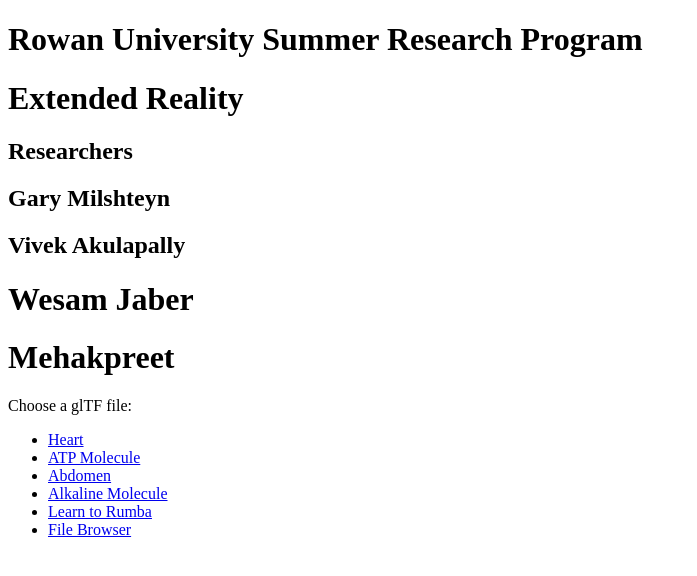
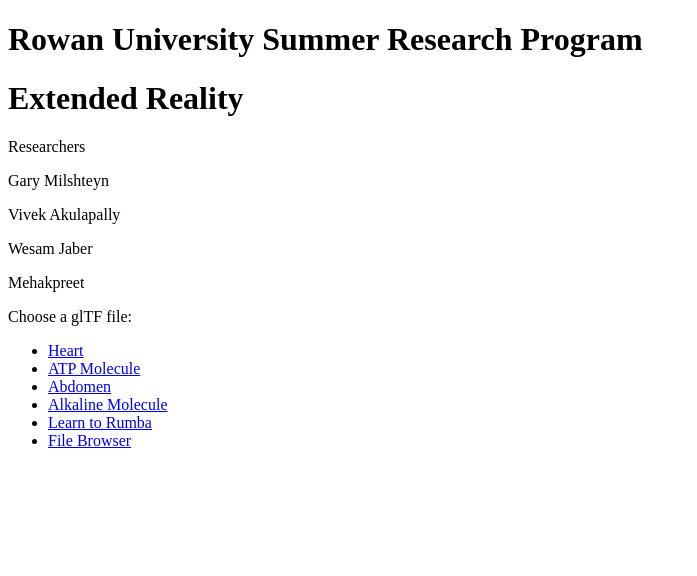
Before and after one commit to rrabbitz/LoadedGLB, a plain HTML site: page index.html in a window 1280 px wide. Shown: the whole page, without its empty margins (0-697 px from the left). Drawn offline with Linux system fonts and the light colour scheme.

Commit message:
Update index.html

```diff
--- a/index.html
+++ b/index.html
@@ -8,11 +8,11 @@
   <h1>Rowan University Summer Research Program</h1>
   <h1>Extended Reality</h1>
 
-  <h2>Researchers</h2>
-  <h2>Gary Milshteyn</h2>
-  <h2>Vivek Akulapally</h2>
-  <h1>Wesam Jaber</h1>
-  <h1>Mehakpreet</h1>
+  <p>Researchers</p>
+  <p>Gary Milshteyn</p>
+  <p>Vivek Akulapally</p>
+  <p>Wesam Jaber</p>
+  <p>Mehakpreet</p>
 
 
   <p>Choose a glTF file:</p>
```
